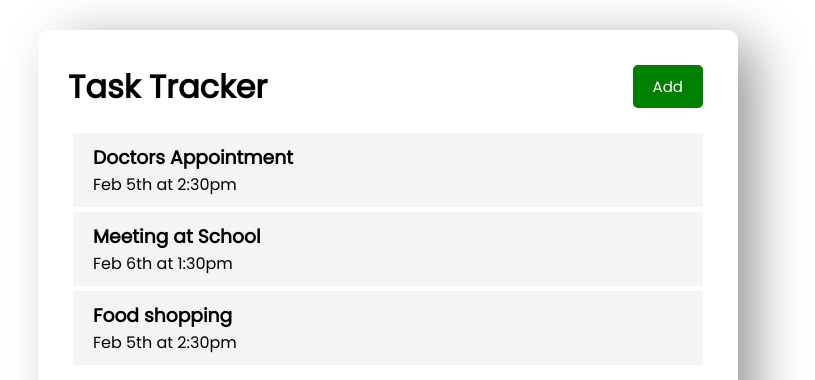
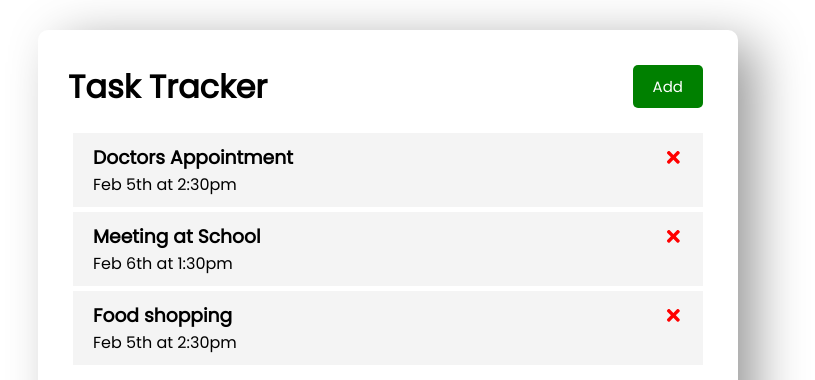
Before and after one commit to hamRS/task-tracker, a React (Create React App) app: page / in a window 1280 px wide. Shown: the top 380 px of the page, without its empty margins (252-1067 px from the left). Built offline with nearby package versions, Linux system fonts and the light colour scheme.

Commit message:
add onDelete structure for tasks

```diff
--- a/src/App.js
+++ b/src/App.js
@@ -31,10 +31,17 @@
         }
     ]
 )
+
+  //Delete Task
+  const delteTask = (id) => {
+    console.log('delete', id)
+  }
+
+
   return (
     <div className="container">
       <Header title="Task Tracker"/>
-      <Tasks tasks={tasks}/>
+      <Tasks tasks={tasks} onDelete={delteTask}/>
     </div>
   );
 }
--- a/src/components/Task.js
+++ b/src/components/Task.js
@@ -1,9 +1,10 @@
 import React from 'react'
+import {FaTimes} from 'react-icons/fa'
 
-const Task = ({task}) => {
+const Task = ({task , onDelete}) => {
   return (
     <div className="task">
-      <h3>{task.text}</h3>
+      <h3>{task.text} <FaTimes style={{color : 'red', cursor: 'pointer'}} onClick={()=> {onDelete(task.id)}}/> </h3>
       <p>{task.day}</p>
     </div>
   )
--- a/src/components/Tasks.js
+++ b/src/components/Tasks.js
@@ -1,11 +1,11 @@
 import Task from "./Task"
 
-const Tasks = ({tasks}) => {
+const Tasks = ({tasks , onDelete}) => {
 
     return (
     <div>
         {tasks.map((task) =>(
-            <Task key={task.id} task={task}/>
+            <Task key={task.id} task={task} onDelete={onDelete}/>
         ))}
     </div>
     )
```
